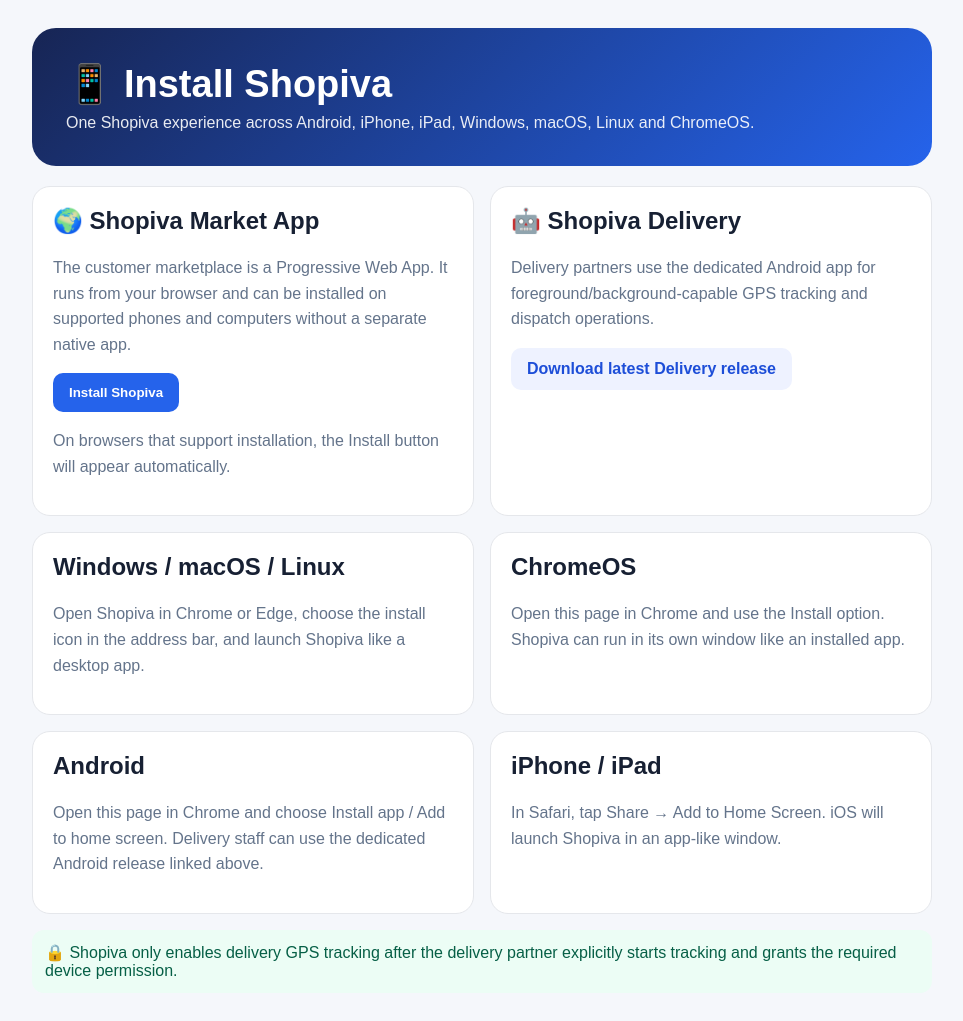
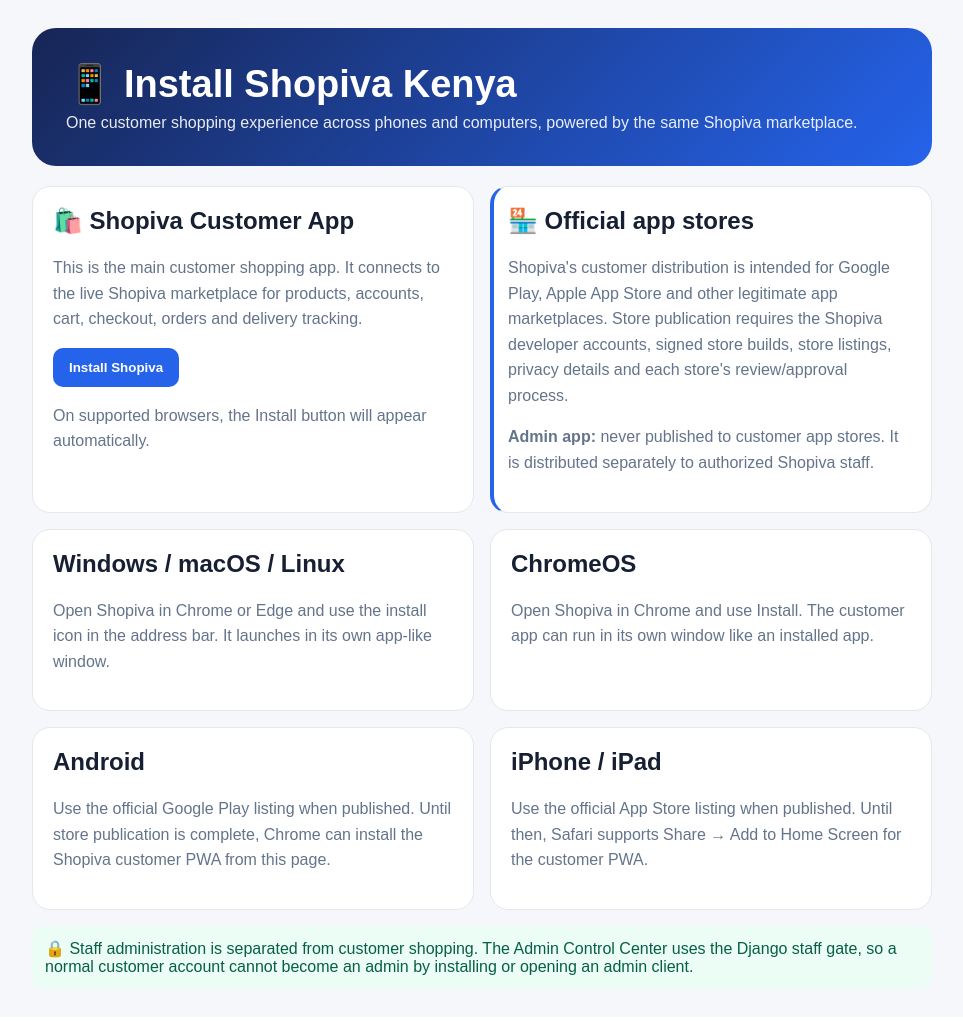
Before and after one commit to McBrian-Sudo/Shopiva-Keny-LTD, a Django app: page /install/ in a window 1280 px wide. Shown: the whole page, without its empty margins (158-1121 px from the left). After the commit the page ends 989 px from the top, so only its background shows below. Run offline with Django 5.2, Linux system fonts and the light colour scheme.

Commit message:
Make customer install page store-ready and hide Admin app distribution

```diff
--- a/home/templates/platform/install.html
+++ b/home/templates/platform/install.html
@@ -5,7 +5,7 @@
     <meta name="viewport" content="width=device-width, initial-scale=1">
     <meta name="theme-color" content="#2563eb">
     <link rel="manifest" href="/manifest.webmanifest">
-    <title>Install Shopiva</title>
+    <title>Install Shopiva Kenya</title>
     <style>
         body{margin:0;font-family:Arial,sans-serif;background:#f5f7fb;color:#172033}
         .wrap{max-width:900px;margin:auto;padding:28px 20px}
@@ -17,37 +17,38 @@
         button,.link{display:inline-block;border:0;border-radius:10px;padding:12px 16px;font-weight:800;cursor:pointer;text-decoration:none}
         button{background:#2563eb;color:#fff}.link{background:#eef2ff;color:#1d4ed8;margin-right:8px}
         .note{margin-top:16px;padding:13px;border-radius:12px;background:#ecfdf5;color:#065f46}
+        .store{border-left:4px solid #2563eb;padding-left:14px}
         @media(max-width:650px){.grid{grid-template-columns:1fr}h1{font-size:30px}}
     </style>
 </head>
 <body>
 <main class="wrap">
     <section class="hero">
-        <h1>📱 Install Shopiva</h1>
-        <p>One Shopiva experience across Android, iPhone, iPad, Windows, macOS, Linux and ChromeOS.</p>
+        <h1>📱 Install Shopiva Kenya</h1>
+        <p>One customer shopping experience across phones and computers, powered by the same Shopiva marketplace.</p>
     </section>
 
     <section class="grid">
         <article class="card">
-            <h2>🌍 Shopiva Market App</h2>
-            <p class="muted">The customer marketplace is a Progressive Web App. It runs from your browser and can be installed on supported phones and computers without a separate native app.</p>
+            <h2>🛍️ Shopiva Customer App</h2>
+            <p class="muted">This is the main customer shopping app. It connects to the live Shopiva marketplace for products, accounts, cart, checkout, orders and delivery tracking.</p>
             <button id="install-button" hidden>Install Shopiva</button>
-            <p id="install-status" class="muted">On browsers that support installation, the Install button will appear automatically.</p>
+            <p id="install-status" class="muted">On supported browsers, the Install button will appear automatically.</p>
         </article>
 
-        <article class="card">
-            <h2>🤖 Shopiva Delivery</h2>
-            <p class="muted">Delivery partners use the dedicated Android app for foreground/background-capable GPS tracking and dispatch operations.</p>
-            <a class="link" href="https://github.com/McBrian-Sudo/Shopiva-Keny-LTD/releases/latest">Download latest Delivery release</a>
+        <article class="card store">
+            <h2>🏪 Official app stores</h2>
+            <p class="muted">Shopiva's customer distribution is intended for Google Play, Apple App Store and other legitimate app marketplaces. Store publication requires the Shopiva developer accounts, signed store builds, store listings, privacy details and each store's review/approval process.</p>
+            <p class="muted"><strong>Admin app:</strong> never published to customer app stores. It is distributed separately to authorized Shopiva staff.</p>
         </article>
 
-        <article class="card"><h2>Windows / macOS / Linux</h2><p class="muted">Open Shopiva in Chrome or Edge, choose the install icon in the address bar, and launch Shopiva like a desktop app.</p></article>
-        <article class="card"><h2>ChromeOS</h2><p class="muted">Open this page in Chrome and use the Install option. Shopiva can run in its own window like an installed app.</p></article>
-        <article class="card"><h2>Android</h2><p class="muted">Open this page in Chrome and choose Install app / Add to home screen. Delivery staff can use the dedicated Android release linked above.</p></article>
-        <article class="card"><h2>iPhone / iPad</h2><p class="muted">In Safari, tap Share → Add to Home Screen. iOS will launch Shopiva in an app-like window.</p></article>
+        <article class="card"><h2>Windows / macOS / Linux</h2><p class="muted">Open Shopiva in Chrome or Edge and use the install icon in the address bar. It launches in its own app-like window.</p></article>
+        <article class="card"><h2>ChromeOS</h2><p class="muted">Open Shopiva in Chrome and use Install. The customer app can run in its own window like an installed app.</p></article>
+        <article class="card"><h2>Android</h2><p class="muted">Use the official Google Play listing when published. Until store publication is complete, Chrome can install the Shopiva customer PWA from this page.</p></article>
+        <article class="card"><h2>iPhone / iPad</h2><p class="muted">Use the official App Store listing when published. Until then, Safari supports Share → Add to Home Screen for the customer PWA.</p></article>
     </section>
 
-    <div class="note">🔒 Shopiva only enables delivery GPS tracking after the delivery partner explicitly starts tracking and grants the required device permission.</div>
+    <div class="note">🔒 Staff administration is separated from customer shopping. The Admin Control Center uses the Django staff gate, so a normal customer account cannot become an admin by installing or opening an admin client.</div>
 </main>
 <script>
 let deferredPrompt;
```
